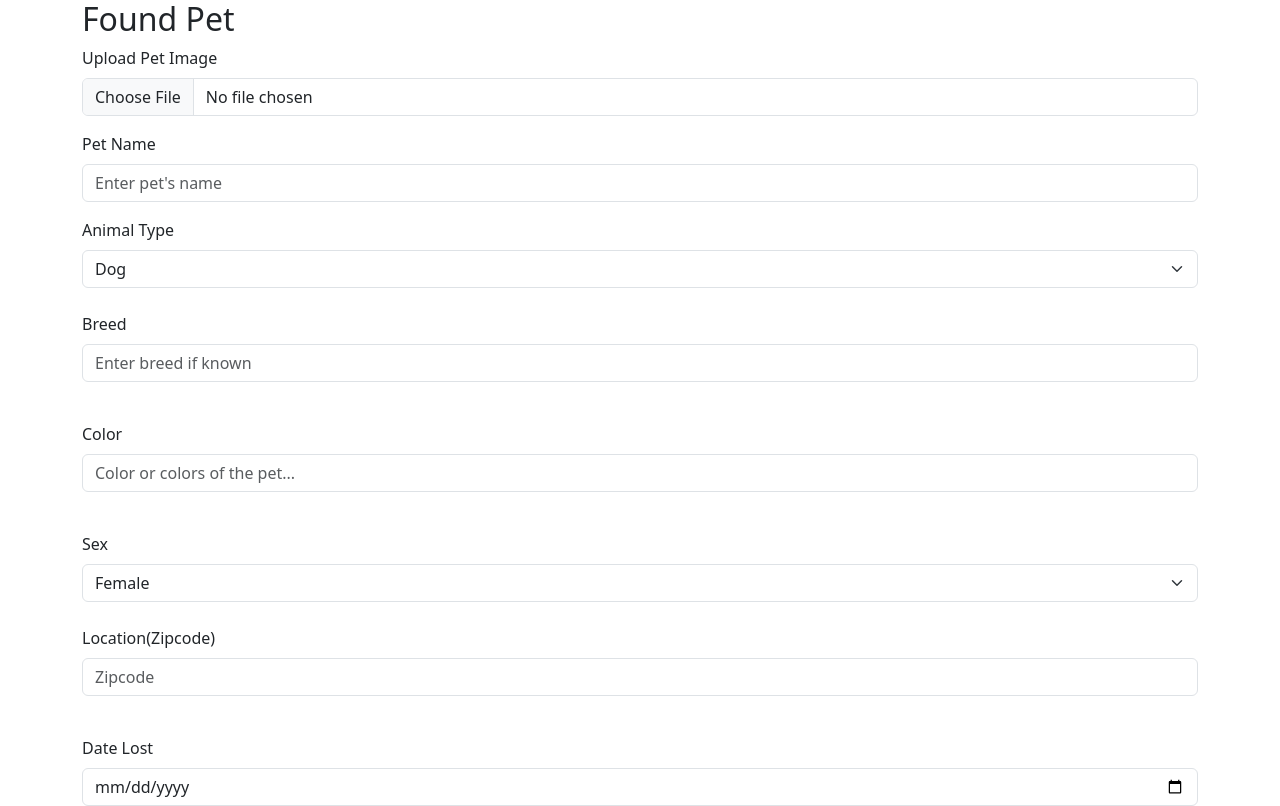
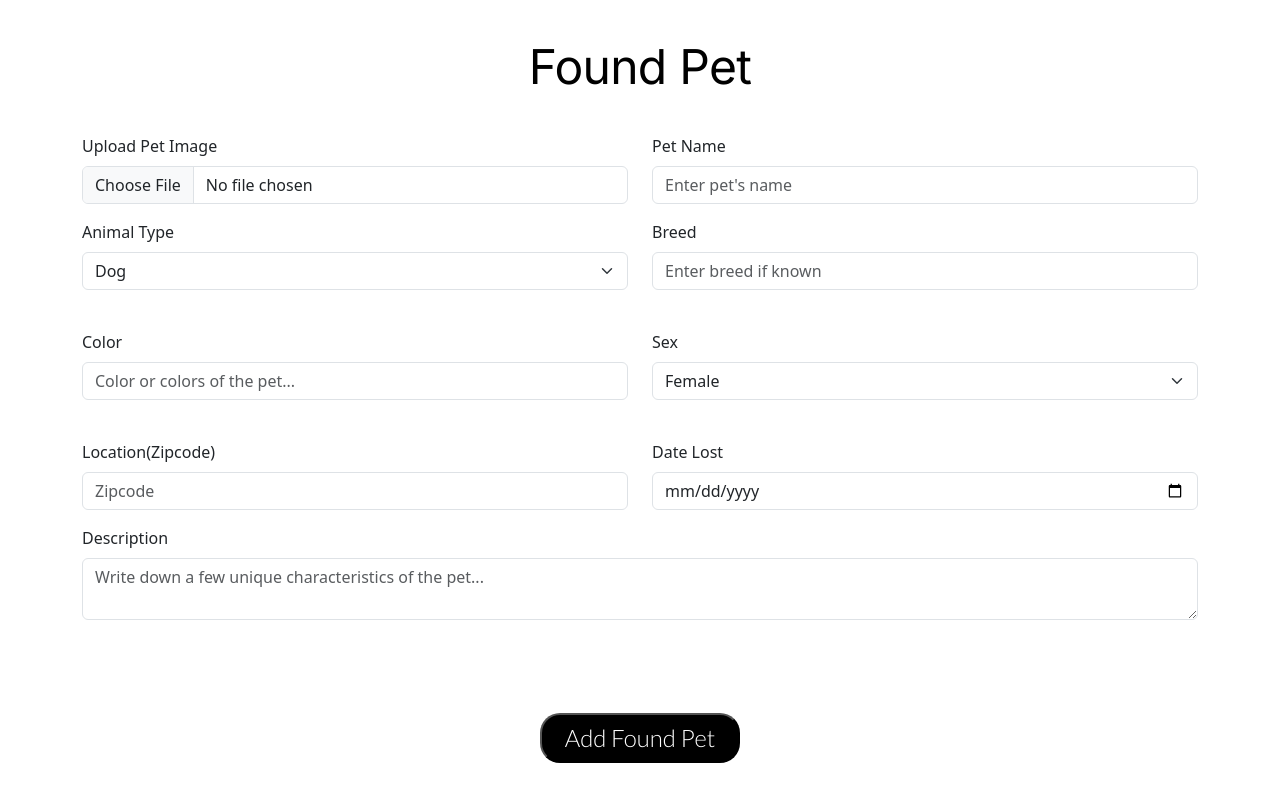
Before and after one commit to Code-the-Dream-School/cc-prac-team1-front, a React (Create React App) app: page /addfoundpet in a window 1280 px wide. Shown: the top 806 px of the page. Built offline with nearby package versions, Linux system fonts and the light colour scheme.

Commit message:
styled forms for desktop

```diff
--- a/src/components/pages/AddFoundPet.js
+++ b/src/components/pages/AddFoundPet.js
@@ -1,7 +1,8 @@
 import React from "react";
-import { Container, Form, FormGroup, Label, Input, Button } from "reactstrap";
+import { Container, Form, FormGroup, Label, Input, Button, Col, Row } from "reactstrap";
 import FormSelect from "react-bootstrap/FormSelect";
 import { useState } from "react";
+import './css/LostAndFoundForm.css'
 
 const AddFoundPet = () => {
   const initialValues = {
@@ -35,6 +36,8 @@ const AddFoundPet = () => {
     <Container>
       <Form>
         <h2>Found Pet</h2>
+        <Row>
+          <Col>
           <FormGroup>
           <Label for="image">Upload Pet Image</Label>
           <Input
@@ -45,7 +48,9 @@ const AddFoundPet = () => {
             onChange={handleInputChange}
           />
         </FormGroup>
-        <FormGroup>
+        </Col>
+        <Col>
+        <FormGroup >
           <Label for="petName">Pet Name</Label>
           <Input
             type="text"
@@ -56,14 +61,19 @@ const AddFoundPet = () => {
             onChange={handleInputChange}
           />
         </FormGroup>
-
+        </Col>
+        </Row>
+<Row>
+  <Col>
         <Label>Animal Type</Label>
         <FormSelect>
           <option value={values.animalType}>Dog</option>
           <option value={values.animalType}>Cat</option>
           <option value={values.animalType}>Other</option>
         </FormSelect>
+        </Col>
         <br></br>
+        <Col>
         <FormGroup>
           <Label for="breed">Breed</Label>
           <Input
@@ -75,7 +85,11 @@ const AddFoundPet = () => {
             onChange={handleInputChange}
           />
         </FormGroup>
+        </Col>
+        </Row>
         <br></br>
+        <Row>
+          <Col>
           <FormGroup>
           <Label for="petName">Color</Label>
           <Input
@@ -88,16 +102,22 @@ const AddFoundPet = () => {
 
           />
         </FormGroup>
+        </Col>
 
 
         <br></br>
+        <Col>
         <Label>Sex</Label>
         <FormSelect>
           <option value={values.sex}>Female</option>
           <option value={values.sex}>Male</option>
           <option value={values.sex}>Unknown</option>
         </FormSelect>
+        </Col>
+        </Row>
         <br></br>
+        <Row>
+          <Col>
         <FormGroup>
           <Label for="location">Location(Zipcode)</Label>
           <Input
@@ -110,7 +130,9 @@ const AddFoundPet = () => {
 
           />
         </FormGroup>
+        </Col>
         <br></br>
+        <Col>
         <FormGroup>
           <Label for="dateLost">Date Lost</Label>
           <Input
@@ -122,7 +144,9 @@ const AddFoundPet = () => {
 
           />
         </FormGroup>
+        </Col>
         <br></br>
+
         <FormGroup>
           <Label for="description">Description</Label>
           <Input
@@ -135,10 +159,14 @@ const AddFoundPet = () => {
 
           />
         </FormGroup>
+
+        </Row>
       </Form>
-      <Button type="submit" color="FD678D">
+
+      <button className="form-button" type="submit" >
         Add Found Pet
-      </Button>
+      </button>
+
     </Container>
   );
 };
--- a/src/components/pages/AddLostPet.js
+++ b/src/components/pages/AddLostPet.js
@@ -1,7 +1,8 @@
 import React from "react";
-import { Container, Form, FormGroup, Label, Input, Button } from "reactstrap";
+import { Container, Form, FormGroup, Label, Input, Row, Col } from "reactstrap";
 import FormSelect from "react-bootstrap/FormSelect";
 import { useState } from "react";
+import './css/LostAndFoundForm.css'
 
 const AddLostPet = () => {
   const initialValues = {
@@ -30,6 +31,8 @@ const AddLostPet = () => {
     <Container>
       <Form>
         <h2>Lost Pet</h2>
+        <Row>
+          <Col>
            <FormGroup>
           <Label for="image">Upload Pet Image</Label>
           <Input
@@ -40,6 +43,8 @@ const AddLostPet = () => {
             onChange={handleInputChange}
           />
         </FormGroup>
+        </Col>
+        <Col>
         <FormGroup>
           <Label for="petName">Pet Name</Label>
           <Input
@@ -51,14 +56,19 @@ const AddLostPet = () => {
             onChange={handleInputChange}
           />
         </FormGroup>
-
+        </Col>
+</Row>
+<Row>
+  <Col>
         <Label>Animal Type</Label>
         <FormSelect>
           <option value={values.animalType}>Dog</option>
           <option value={values.animalType}>Cat</option>
           <option value={values.animalType}>Other</option>
         </FormSelect>
-        <br></br>
+        </Col>
+
+        <Col>
         <FormGroup>
           <Label for="breed">Breed</Label>
           <Input
@@ -70,7 +80,11 @@ const AddLostPet = () => {
             onChange={handleInputChange}
           />
         </FormGroup>
-        <br></br>
+        </Col>
+        </Row>
+
+<Row>
+  <Col>
             <FormGroup>
           <Label for="color">Color</Label>
           <Input
@@ -82,14 +96,18 @@ const AddLostPet = () => {
             onChange={handleInputChange}
           />
         </FormGroup>
-        <br></br>
+        </Col>
+        <Col>
         <Label>Sex</Label>
         <FormSelect>
           <option value={values.sex}>Female</option>
           <option value={values.sex}>Male</option>
           <option value={values.sex}>Unknown</option>
         </FormSelect>
-        <br></br>
+        </Col>
+        </Row>
+      <Row>
+<Col>
         <FormGroup>
           <Label for="location">Location(Zipcode)</Label>
           <Input
@@ -101,7 +119,8 @@ const AddLostPet = () => {
             onChange={handleInputChange}
           />
         </FormGroup>
-        <br></br>
+        </Col>
+      <Col>
         <FormGroup>
           <Label for="dateLost">Date Lost</Label>
           <Input
@@ -112,7 +131,8 @@ const AddLostPet = () => {
             onChange={handleInputChange}
           />
         </FormGroup>
-        <br></br>
+        </Col>
+       </Row>
         <FormGroup>
           <Label for="description">Description</Label>
           <Input
@@ -125,9 +145,9 @@ const AddLostPet = () => {
           />
         </FormGroup>
       </Form>
-      <Button type="submit" color="FD678D">
+      <button type="submit" className="form-button">
         Add Lost Pet
-      </Button>
+      </button>
     </Container>
   );
 };
--- /dev/null
+++ b/src/components/pages/css/LostAndFoundForm.css
@@ -0,0 +1,32 @@
+@import url("https://fonts.googleapis.com/css2?family=Inter&display=swap");
+@import url("https://fonts.googleapis.com/css2?family=Lato:wght@300&display=swap");
+h2 {
+  color: #000;
+  font-size: 48px;
+  font-family: Inter;
+  letter-spacing: -0.72px;
+  margin-top: 38px;
+  margin-bottom: 38px;
+  text-align: center;
+}
+
+.form-button {
+  display: flex;
+  justify-content: center;
+  align-items: center;
+  width: 200px;
+  height: 50px;
+  border-radius: 20px;
+  background: #000;
+  color: #fff;
+  text-align: center;
+  font-size: 24px;
+  font-family: Lato;
+  margin: auto;
+  margin-top: 77px;
+}
+
+.form-button:hover{
+    background-color: #8464B6;
+    color: white;
+}
```
